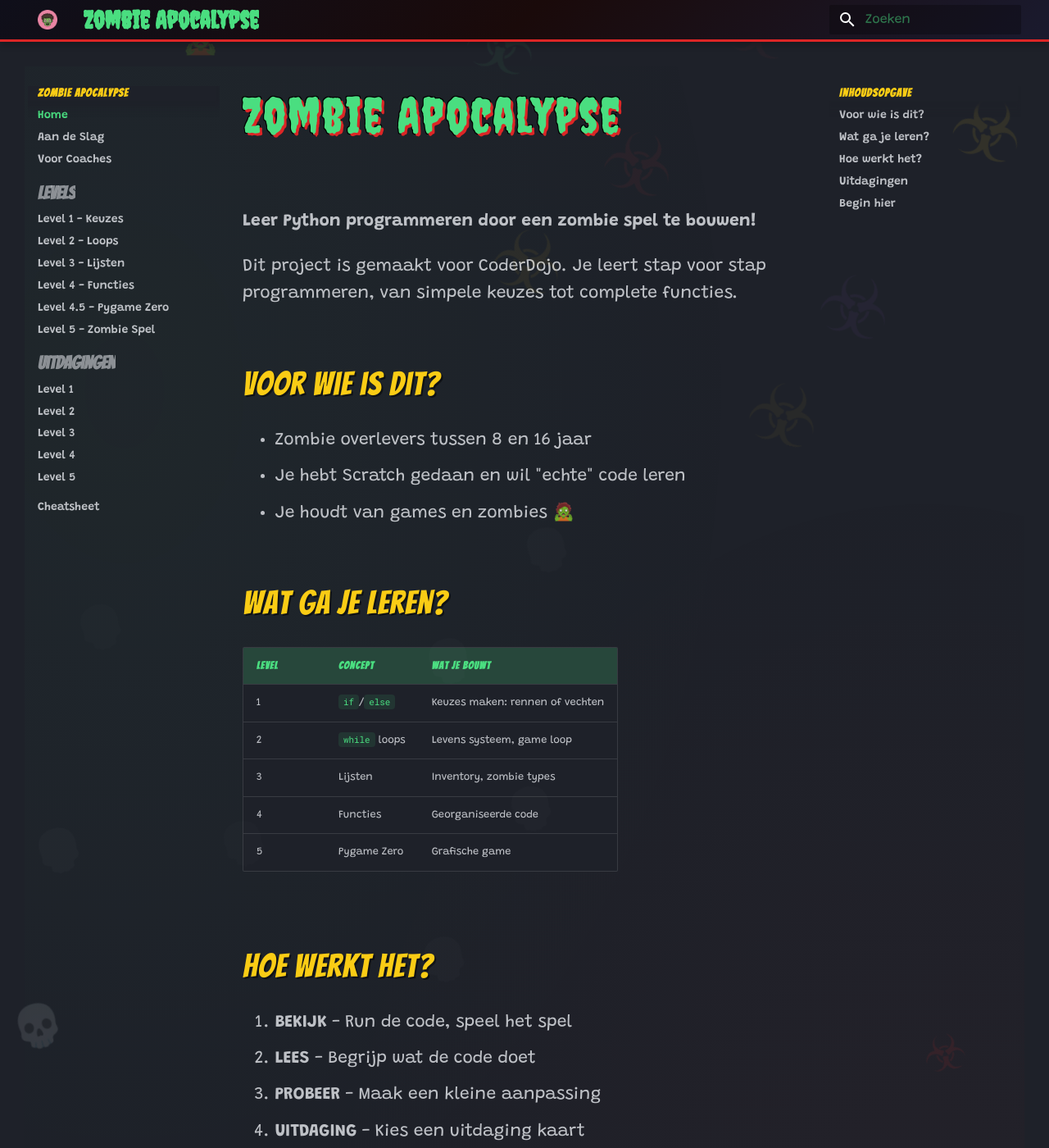
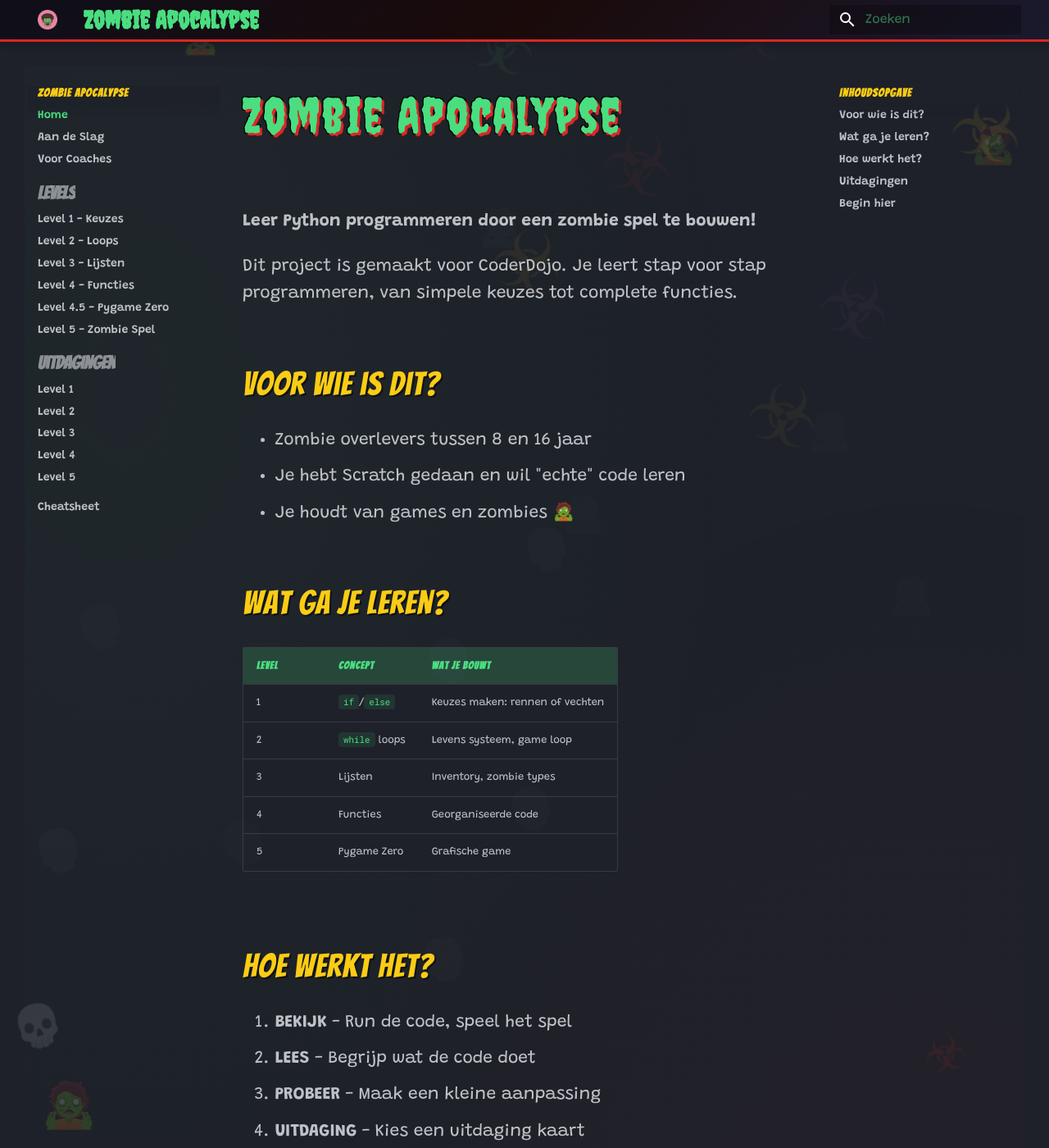
Before and after one commit to Laoujin/CoderDojo-Zombies, an MkDocs documentation site: the page built from docs/index.md, in a window 1280 px wide and 1400 px high. Shown: the whole window at 82% size. Built offline with MkDocs 1.6.1 and Material for MkDocs 9.7.7, drawn with Linux system fonts in a browser that asks for light colours.

Commit message:
site zombification

```diff
--- a/docs/stylesheets/zombie-theme.css
+++ b/docs/stylesheets/zombie-theme.css
@@ -257,6 +257,36 @@
   opacity: 0.2;
 }
 
+/* More zombies scattered */
+.md-main::before {
+  content: "🧟";
+  position: fixed;
+  top: 150px;
+  right: 40px;
+  font-size: 45px;
+  pointer-events: none;
+  z-index: 0;
+  opacity: 0.15;
+  text-shadow:
+    -600px 100px 0 rgba(255,255,255,0.12),
+    -200px 350px 0 rgba(255,255,255,0.1),
+    -500px 450px 0 rgba(255,255,255,0.08),
+    -100px 550px 0 rgba(255,255,255,0.1);
+}
+
+/* Zombie reaching from bottom */
+.md-footer::after {
+  content: "🧟";
+  position: fixed;
+  bottom: 20px;
+  left: 50px;
+  font-size: 55px;
+  pointer-events: none;
+  z-index: 0;
+  opacity: 0.18;
+  transform: scaleX(-1);
+}
+
 
 /* ----- 4. CUSTOM SCROLLBAR ----- */
 
```
